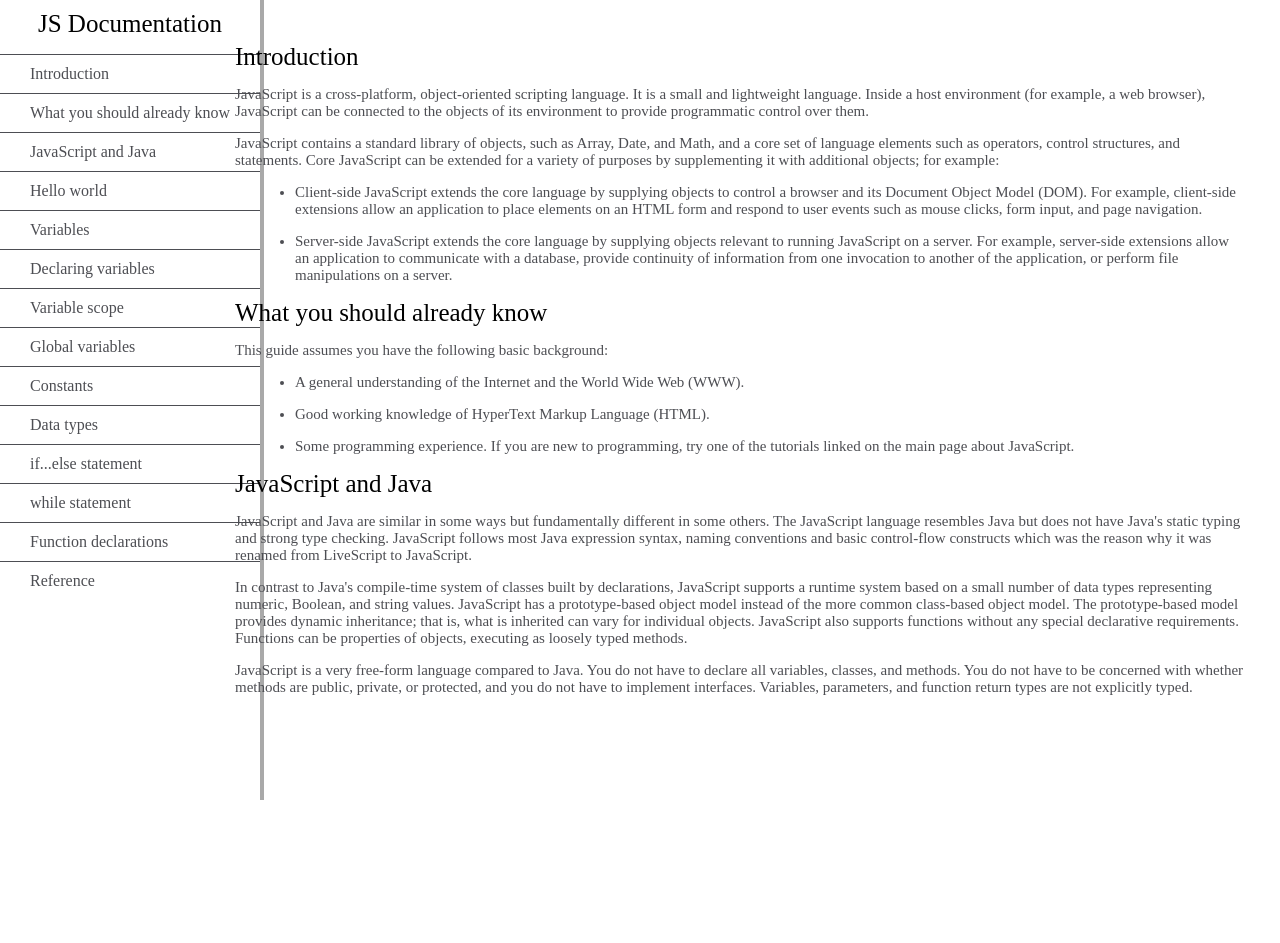
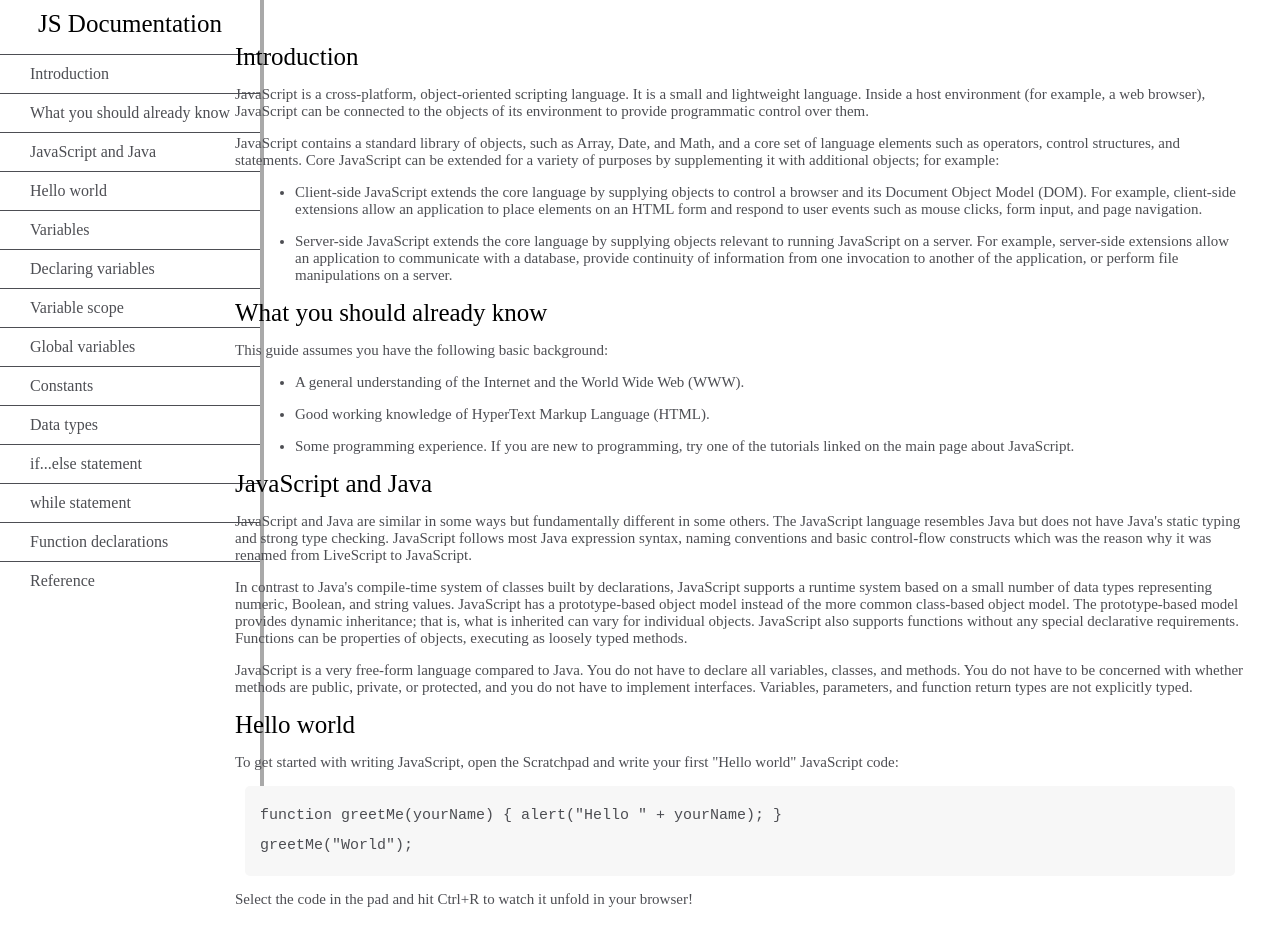
Before and after one commit to fahadshoukat/technical-documentation-page, a plain HTML site: page index.html in a window 1280 px wide. Before the commit the page ends 800 px from the top, so only its background shows below. Drawn offline with Linux system fonts and the light colour scheme.

Commit message:
add Hello world section and style code element

```diff
--- a/index.html
+++ b/index.html
@@ -107,6 +107,15 @@
                 protected, and you do not have to implement interfaces. Variables, parameters, and function return types
                 are not explicitly typed.</p>
         </section>
+
+        <section class="main-section" id="Hello_world">
+            <header>Hello world</header>
+            <p>To get started with writing JavaScript, open the Scratchpad and write your first "Hello world" JavaScript
+                code:</p>
+            <code>function greetMe(yourName) { alert("Hello " + yourName); }
+              greetMe("World");</code>
+            <p>Select the code in the pad and hit Ctrl+R to watch it unfold in your browser!</p>
+        </section>
     </main>
 </body>
 
--- a/style.css
+++ b/style.css
@@ -62,3 +62,17 @@ section {
 section li {
   margin: 15px 0px 0px 20px;
 }
+
+code {
+  display: block;
+  text-align: left;
+  white-space: pre-line;
+  position: relative;
+  word-break: normal;
+  word-wrap: normal;
+  line-height: 2;
+  background-color: #f7f7f7;
+  padding: 15px;
+  margin: 10px;
+  border-radius: 5px;
+}
```
